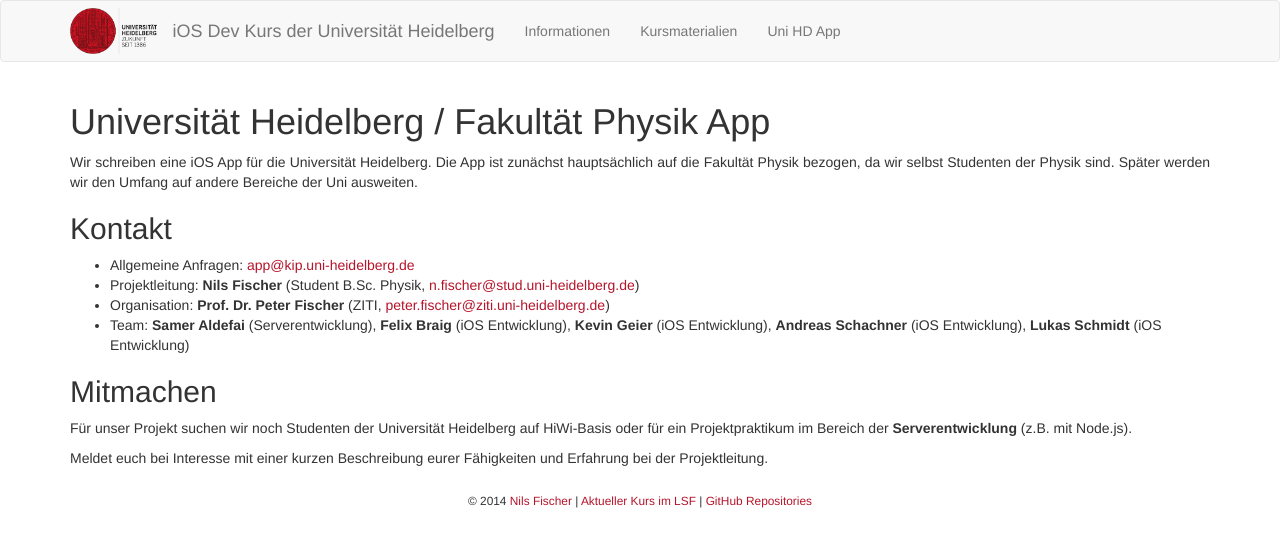
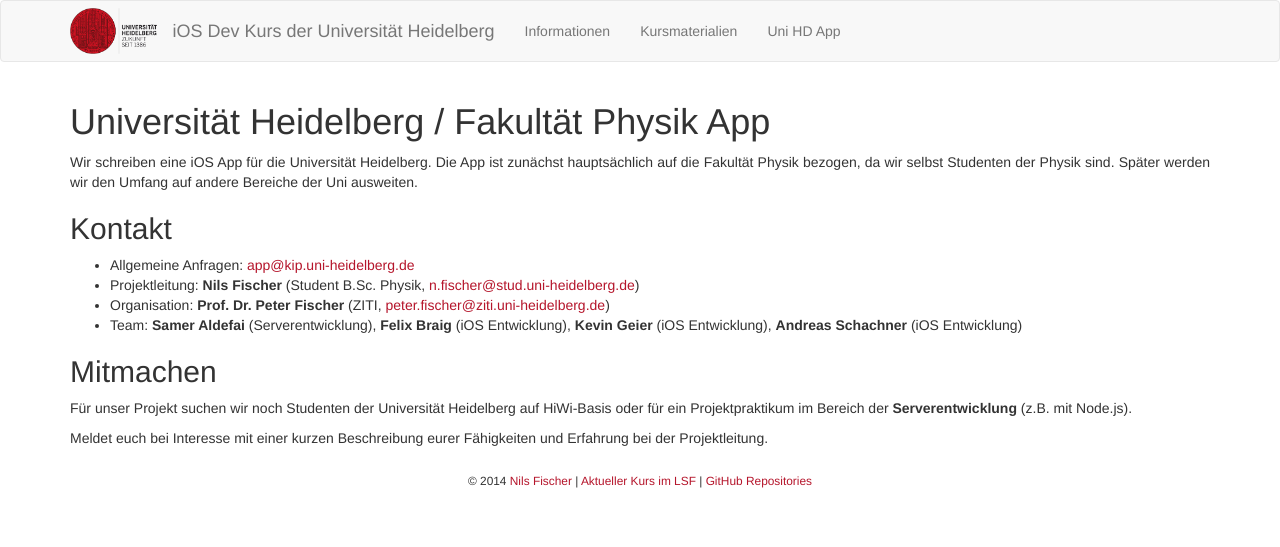
Before and after one commit to iOS-Dev-Kurs/iOS-Dev-Kurs.github.io, a Jekyll site: the page built from uni-hd-app/index.md, in a window 1280 px wide. Shown: the top 547 px of the page. Built offline with Jekyll 4.4.1, drawn with Linux system fonts in a browser that asks for light colours; Markdown is read by kramdown in place of the engine named in the settings.

Commit message:
updated desc

```diff
--- a/uni-hd-app/index.md
+++ b/uni-hd-app/index.md
@@ -11,7 +11,7 @@
 - Allgemeine Anfragen: [app@kip.uni-heidelberg.de](mailto:app@kip.uni-heidelberg.de)
 - Projektleitung: **Nils Fischer** (Student B.Sc. Physik, [n.fischer@stud.uni-heidelberg.de](mailto:n.fischer@stud.uni-heidelberg.de))
 - Organisation: **Prof. Dr. Peter Fischer** (ZITI, [peter.fischer@ziti.uni-heidelberg.de](mailto:peter.fischer@ziti.uni-heidelberg.de))
-- Team: **Samer Aldefai** (Serverentwicklung), **Felix Braig** (iOS Entwicklung), **Kevin Geier** (iOS Entwicklung), **Andreas Schachner** (iOS Entwicklung),  **Lukas Schmidt** (iOS Entwicklung)
+- Team: **Samer Aldefai** (Serverentwicklung), **Felix Braig** (iOS Entwicklung), **Kevin Geier** (iOS Entwicklung), **Andreas Schachner** (iOS Entwicklung)
 
 
 ## Mitmachen
```
